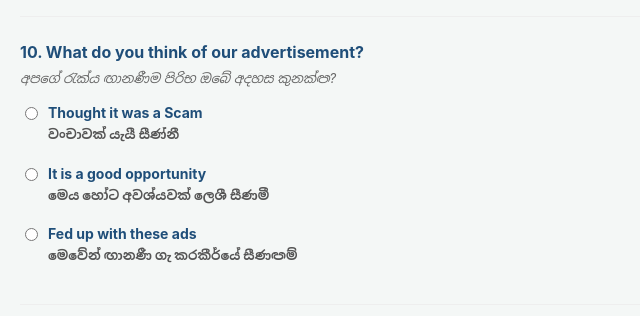
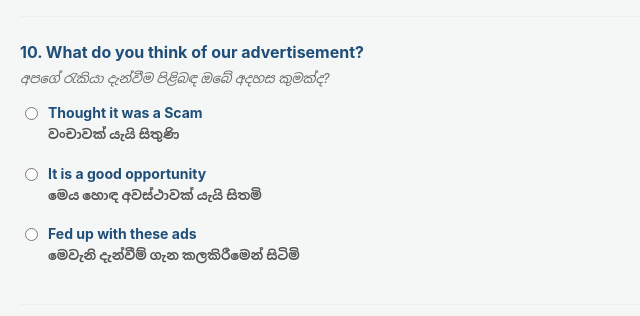
Before and after one commit to spcsuda/Takemecanada, a plain HTML site: page index.html in a window 1280 px wide. Shown: the part 2565-2881 px from the top of the page, 0-640 px from the left. Drawn offline with Linux system fonts and the light colour scheme.

Commit message:
Update index.html

```diff
--- a/index.html
+++ b/index.html
@@ -296,19 +296,19 @@
 
         <div class="form-group">
             <label>10. What do you think of our advertisement?</label>
-            <span class="sub-label">අපගේ රැක්ය ඟානණීම පිරිභ ඔබේ අදහස කුනක්ඏ?</span>
+            <span class="sub-label">අපගේ රැකියා දැන්වීම පිළිබඳ ඔබේ අදහස කුමක්ද?</span>
 
             <div class="radio-option">
                 <input type="radio" id="q10_scam" name="impression" value="Scam">
-                <label for="q10_scam" class="radio-text">Thought it was a Scam <span class="sinhala-text">වංචාවක් යැයී සීණ්නී</span></label>
+                <label for="q10_scam" class="radio-text">Thought it was a Scam <span class="sinhala-text">වංචාවක් යැයි සිතුණි</span></label>
             </div>
             <div class="radio-option">
                 <input type="radio" id="q10_good" name="impression" value="Good Opportunity">
-                <label for="q10_good" class="radio-text">It is a good opportunity <span class="sinhala-text">මෙය හෝට අවශ්යවක් ලෙශී සීණමී</span></label>
+                <label for="q10_good" class="radio-text">It is a good opportunity <span class="sinhala-text">මෙය හොඳ අවස්ථාවක් යැයි සිතමි</span></label>
             </div>
             <div class="radio-option">
                 <input type="radio" id="q10_fedup" name="impression" value="Fed up">
-                <label for="q10_fedup" class="radio-text">Fed up with these ads <span class="sinhala-text">මෙවේන් ඟානණී ගැ කරකීර්යේ සීණඏම්</span></label>
+                <label for="q10_fedup" class="radio-text">Fed up with these ads <span class="sinhala-text">මෙවැනි දැන්වීම් ගැන කලකිරීමෙන් සිටිමි</span></label>
             </div>
         </div>
 
```
